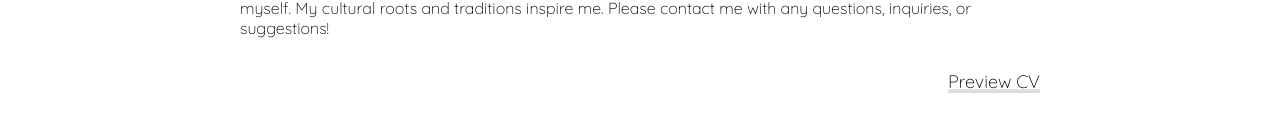
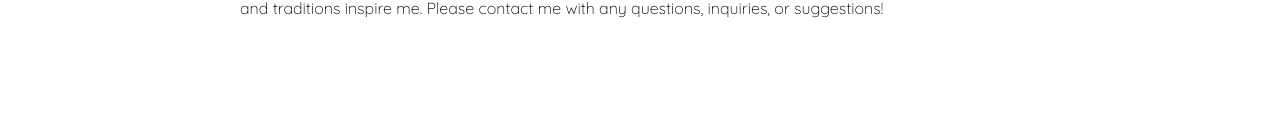
Before and after one commit to galenom/ro-g-portfolio, a React (Create React App) app: page / in a window 1280 px wide. Shown: the part 463-594 px from the top of the page. Built offline with nearby package versions, Linux system fonts and the light colour scheme.

Commit message:
refactor: about me copy

```diff
--- a/src/about/index.tsx
+++ b/src/about/index.tsx
@@ -16,13 +16,9 @@ export const About = () => {
                     Hi, I’m Ro,<br/>
                     Born and raised in the Southside of Chicago, my admiration for art started as a young high school student in Chicago’s Public Schools.
                     In one of my art classes, I was taught the uniqueness of linoleum prints.
-                    Years later, I received my BFA in Studio Art with a Printmaking emphasis from Grand Valley State University in Michigan (April 2015).
-                    Now having moved back to Chicago, I am working in setting up a small studio at home. <br/><br/>
-                    My work focuses on cultural images as a first generation Mexican American young woman and the connections and disconnections between the lifestyle of my immigrant parents and the one I have built for myself. My cultural roots and traditions inspire me.
+                    Years later, I received my BFA in Studio Art with a Printmaking emphasis from Grand Valley State University in Michigan (April 2015)<br/><br/>
+                    My work focuses on cultural images as a first generation Mexican American young woman and the connections and disconnections between the lifestyle of my immigrant parents and my own My cultural roots and traditions inspire me.
                     Please contact me with any questions, inquiries, or suggestions!
-                </p>
-                <p className={styles.downloadLink}>
-                    <a href='/files/AGrajeda_CV.pdf' target='_blank' rel='noreferrer nofollow'>Preview CV</a>
                 </p>
             </>
         </Main>
```
